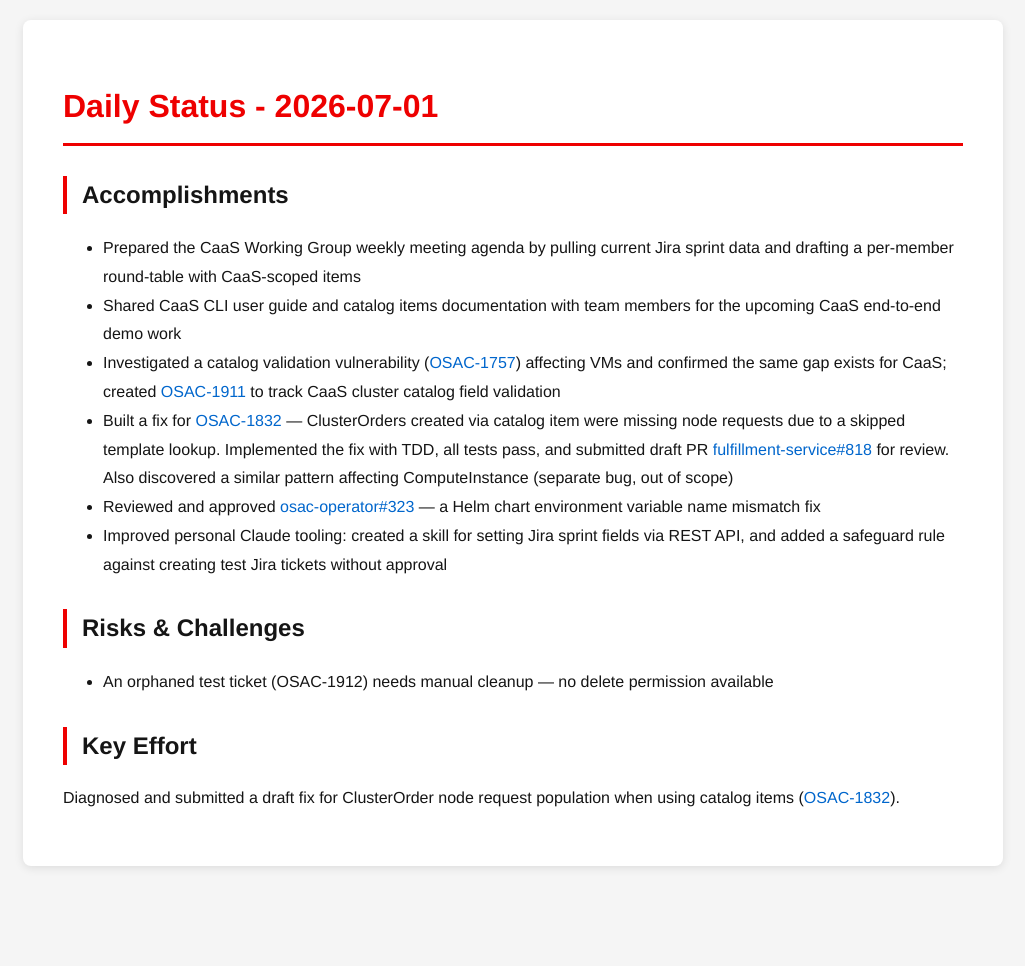
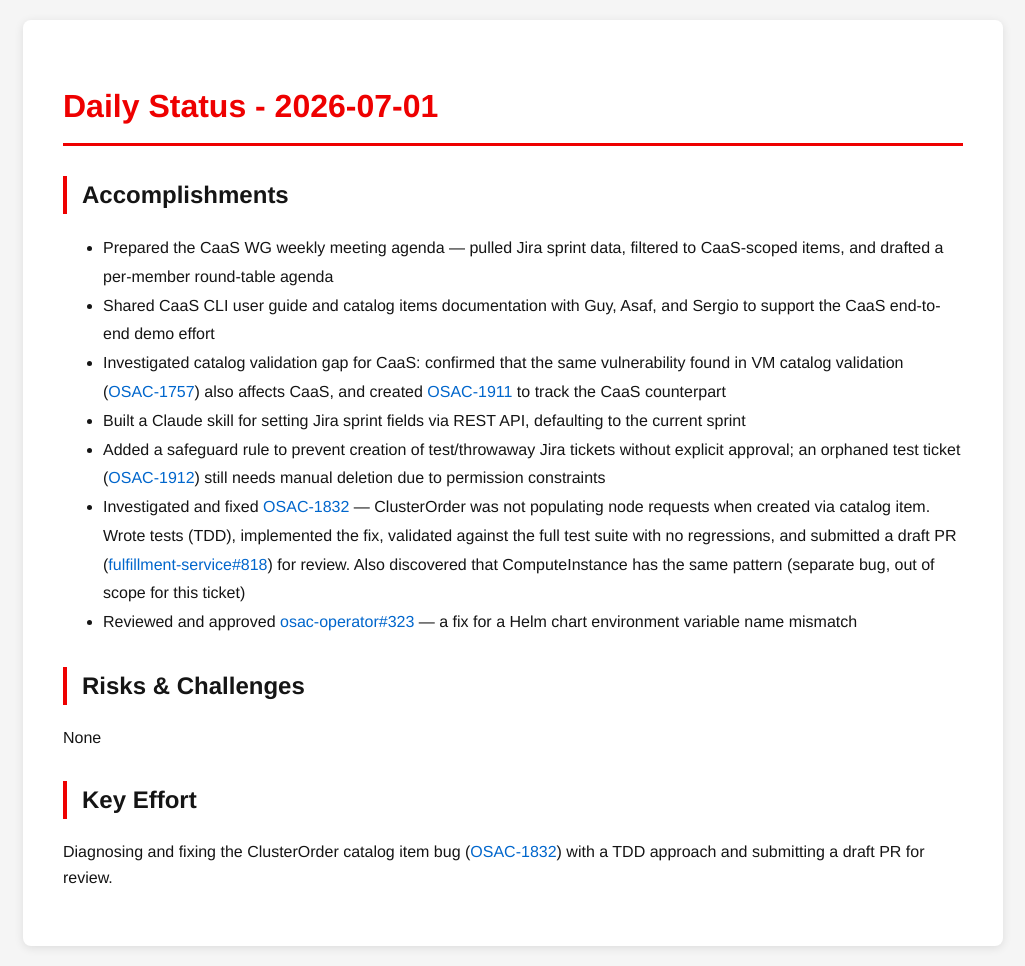
Before and after one commit to tzvatot/daily-status, a Jekyll site: the page built from 2026-07-01.md, in a window 1280 px wide. Shown: the whole page, without its empty margins (127-1152 px from the left). Built offline with Jekyll 4.4.1, drawn with Linux system fonts in a browser that asks for light colours; before the commit the page ends 900 px from its top, so only the background shows below that.

Commit message:
Daily status update - 2026-07-01

```diff
--- a/2026-07-01.md
+++ b/2026-07-01.md
@@ -7,15 +7,16 @@
 # Daily Status - 2026-07-01
 
 ## Accomplishments
-- Prepared the CaaS Working Group weekly meeting agenda by pulling current Jira sprint data and drafting a per-member round-table with CaaS-scoped items
-- Shared CaaS CLI user guide and catalog items documentation with team members for the upcoming CaaS end-to-end demo work
-- Investigated a catalog validation vulnerability ([OSAC-1757](https://redhat.atlassian.net/browse/OSAC-1757)) affecting VMs and confirmed the same gap exists for CaaS; created [OSAC-1911](https://redhat.atlassian.net/browse/OSAC-1911) to track CaaS cluster catalog field validation
-- Built a fix for [OSAC-1832](https://redhat.atlassian.net/browse/OSAC-1832) — ClusterOrders created via catalog item were missing node requests due to a skipped template lookup. Implemented the fix with TDD, all tests pass, and submitted draft PR [fulfillment-service#818](https://github.com/osac-project/fulfillment-service/pull/818) for review. Also discovered a similar pattern affecting ComputeInstance (separate bug, out of scope)
-- Reviewed and approved [osac-operator#323](https://github.com/osac-project/osac-operator/pull/323) — a Helm chart environment variable name mismatch fix
-- Improved personal Claude tooling: created a skill for setting Jira sprint fields via REST API, and added a safeguard rule against creating test Jira tickets without approval
+- Prepared the CaaS WG weekly meeting agenda — pulled Jira sprint data, filtered to CaaS-scoped items, and drafted a per-member round-table agenda
+- Shared CaaS CLI user guide and catalog items documentation with Guy, Asaf, and Sergio to support the CaaS end-to-end demo effort
+- Investigated catalog validation gap for CaaS: confirmed that the same vulnerability found in VM catalog validation ([OSAC-1757](https://redhat.atlassian.net/browse/OSAC-1757)) also affects CaaS, and created [OSAC-1911](https://redhat.atlassian.net/browse/OSAC-1911) to track the CaaS counterpart
+- Built a Claude skill for setting Jira sprint fields via REST API, defaulting to the current sprint
+- Added a safeguard rule to prevent creation of test/throwaway Jira tickets without explicit approval; an orphaned test ticket ([OSAC-1912](https://redhat.atlassian.net/browse/OSAC-1912)) still needs manual deletion due to permission constraints
+- Investigated and fixed [OSAC-1832](https://redhat.atlassian.net/browse/OSAC-1832) — ClusterOrder was not populating node requests when created via catalog item. Wrote tests (TDD), implemented the fix, validated against the full test suite with no regressions, and submitted a draft PR ([fulfillment-service#818](https://github.com/osac-project/fulfillment-service/pull/818)) for review. Also discovered that ComputeInstance has the same pattern (separate bug, out of scope for this ticket)
+- Reviewed and approved [osac-operator#323](https://github.com/osac-project/osac-operator/pull/323) — a fix for a Helm chart environment variable name mismatch
 
 ## Risks & Challenges
-- An orphaned test ticket (OSAC-1912) needs manual cleanup — no delete permission available
+None
 
 ## Key Effort
-Diagnosed and submitted a draft fix for ClusterOrder node request population when using catalog items ([OSAC-1832](https://redhat.atlassian.net/browse/OSAC-1832)).
+Diagnosing and fixing the ClusterOrder catalog item bug ([OSAC-1832](https://redhat.atlassian.net/browse/OSAC-1832)) with a TDD approach and submitting a draft PR for review.
```
